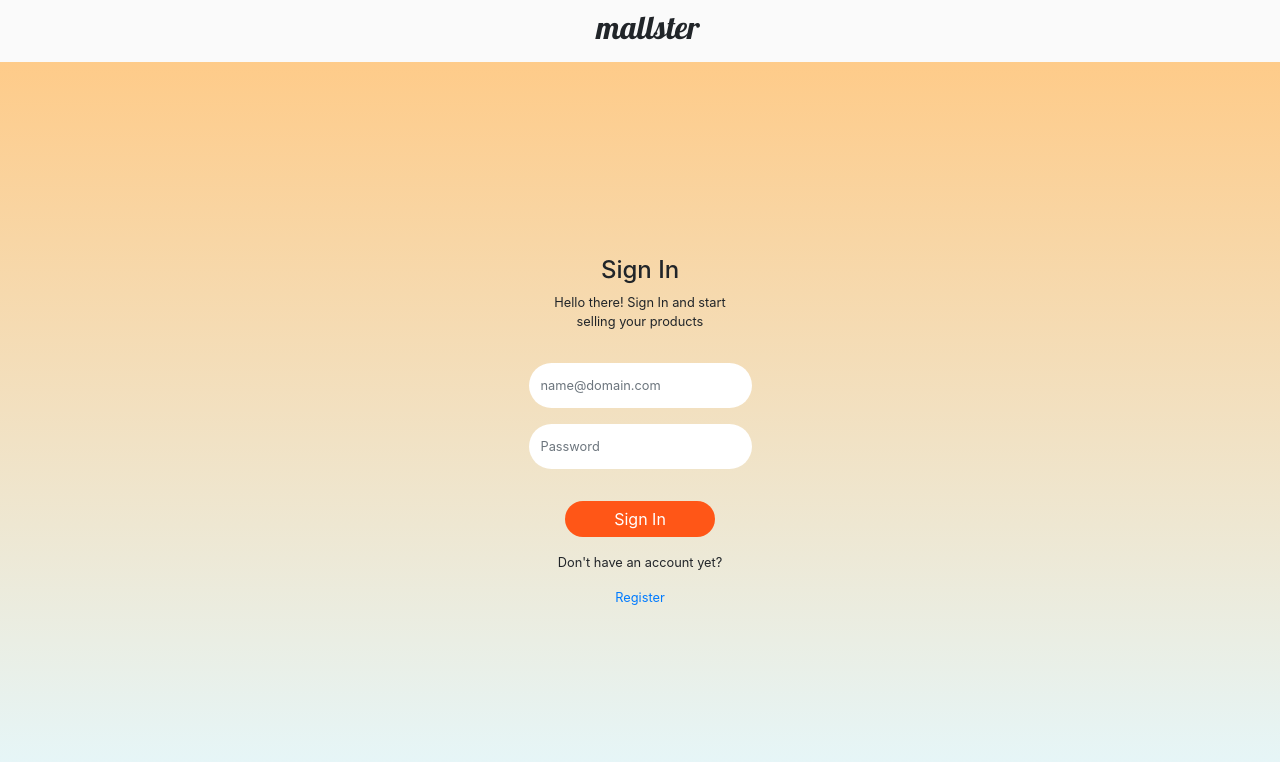
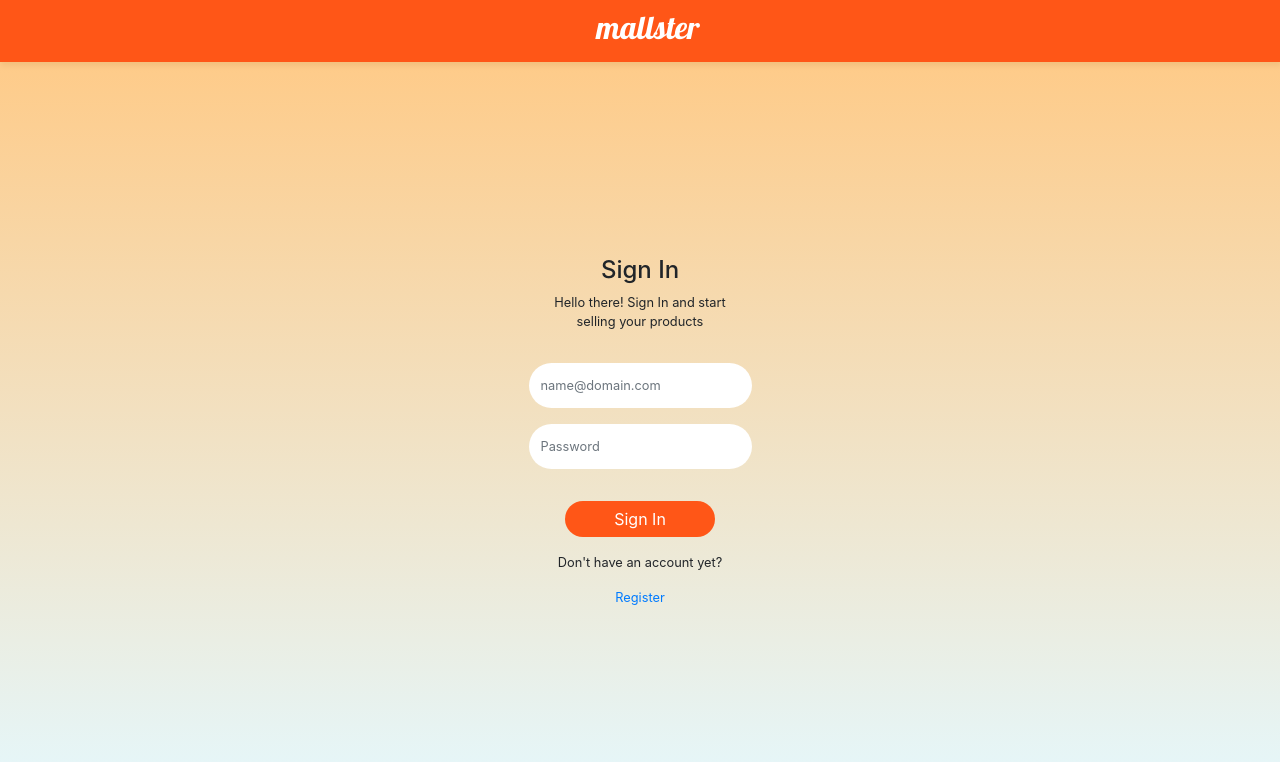
Before and after one commit to dansantander/eshop-fe, a React (Create React App) app: page / in a window 1280 px wide. Shown: the top 762 px of the page. Built offline with nearby package versions, Linux system fonts and the light colour scheme.

Commit message:
fix: navbar color

```diff
--- a/src/components/Header.js
+++ b/src/components/Header.js
@@ -63,11 +63,13 @@ const Header = props => {
   }
 
   return (
-    <div
-      id="nav-links"
-      className="nav-top pl-3 py-2 w-100 border-bottom d-flex justify-content-center"
-    >
-      <h1 className="logo"> mallster </h1>
+    <div className="nav-container">
+      <div
+        id="nav-links"
+        className="nav-top pl-3 py-2 w-100 border-bottom d-flex justify-content-center"
+      >
+        <h1 className="logo"> mallster </h1>
+      </div>
     </div>
   );
 };
```
Also changed, not shown: 1 other file (tests, documents, lock files or other folders).
